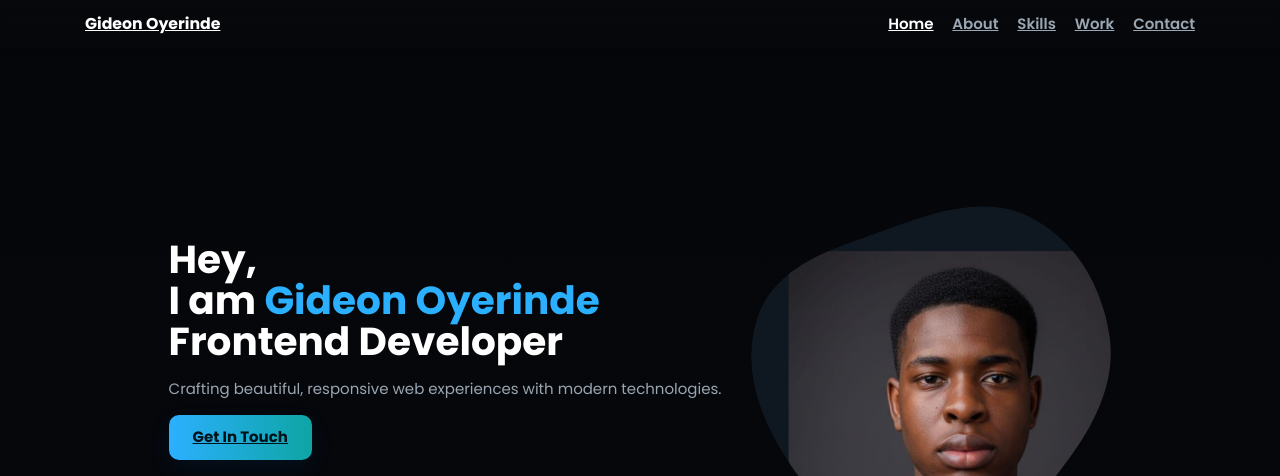
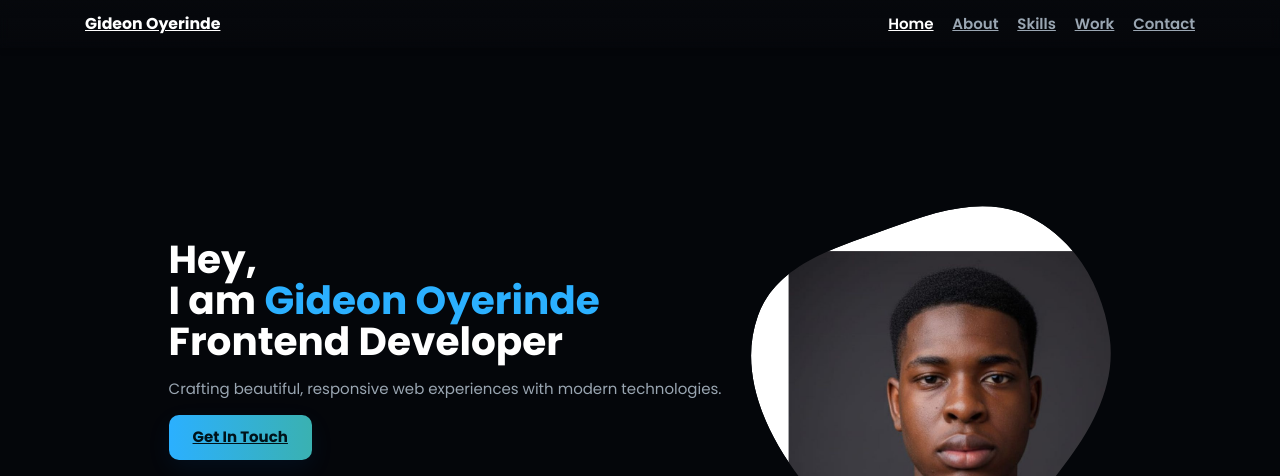
Before and after one commit to Gidbug/my-portfolio-website, a plain HTML site: page index.html in a window 1280 px wide. Shown: the top 476 px of the page. Drawn offline with nearby package versions, Linux system fonts and the light colour scheme; some packages are replaced by stand-ins of ours; a script that the page names is missing.

Commit message:
added commit

```diff
--- a/assets/css/styles.css
+++ b/assets/css/styles.css
@@ -1,14 +1,12 @@
 @import url('https://fonts.googleapis.com/css2?family=Poppins:wght@400;600;700&display=swap');
-
-
 :root{
-  --bg: #0b0f14;
-  --card: #0f1720;
+  --bg: #04060a;
+  --card: #;
   --muted: #9aa6b2;
   --accent: #2bb0ff;
-  --accent-2: #0ea5a4;
+  --accent-2: #3ab1b1;
   --white: #ffffff;
-  --tea-green: #234214;
+  --tea-green: #74c84b;
   --glass: rgba(255,255,255,0.04);
 
   --ff: 'Poppins', system-ui, -apple-system, 'Segoe UI', Roboto, "Helvetica Neue", Arial;
@@ -28,13 +26,13 @@ body{
   margin:0;
   font-family:var(--ff);
   color:var(--white);
-  background: linear-gradient(180deg, #04060a 0%, rgba(10,12,16,1) 100%);
+  background-color: #04060a; /* solid fallback helps accessibility scanners */
+  background: linear-gradient(180deg, #04060a 0%, rgba(4,6,10) 100%);
   -webkit-font-smoothing:antialiased;
   -moz-osx-font-smoothing:grayscale;
   overflow-x:hidden;
   line-height:1.5;
 }
-
 
 .bd-grid{
   max-width:var(--container-max);
--- a/index.html
+++ b/index.html
@@ -183,9 +183,9 @@
           <p><strong>Location:</strong> Okitipupa, Ondo State, Nigeria</p>
 
           <div class="contact__social" style="margin: 0; display: flex; flex-direction: row;">
-            <a href="https://www.linkedin.com/in/gideon-oyerinde" target="_blank" rel="noopener noreferrer" style="display: flex; flex-wrap: wrap; font-size: 36px; margin: 40px;"><i class='bx bxl-linkedin'></i></a>
-            <a href="https://github.com/Gidbug" target="_blank" rel="noopener noreferrer"><i class='bx bxl-github' style="display: flex; flex-wrap: wrap; font-size: 36px; margin: 40px;"></i></a>
-            <a href="https://www.behance.net/gideonoyerinde" target="_blank" rel="noopener noreferrer" style="display: flex; flex-wrap: wrap; font-size: 36px; margin: 40px;"><i class='bx bxl-behance'></i></a>
+            <a href="https://www.linkedin.com/in/gideon-oyerinde" target="_blank" rel="noopener noreferrer" aria-label="LinkedIn" style="display: flex; flex-wrap: wrap; font-size: 36px; margin: 40px;"><i class='bx bxl-linkedin'></i></a>
+            <a href="https://github.com/Gidbug" target="_blank" rel="noopener noreferrer" aria-label="GitHub" style="display: flex; flex-wrap: wrap; font-size: 36px; margin: 40px;"><i class='bx bxl-github'></i></a>
+            <a href="https://www.behance.net/gideonoyerinde" target="_blank" rel="noopener noreferrer" aria-label="Behance" style="display: flex; flex-wrap: wrap; font-size: 36px; margin: 40px;"><i class='bx bxl-behance'></i></a>
           </div>
         </div>
       </div>
```
